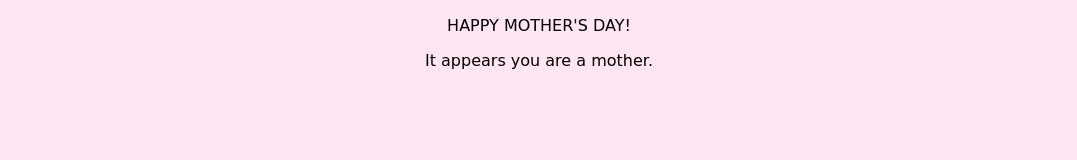
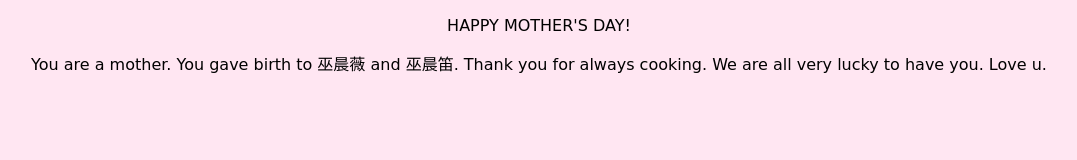
Before and after one commit to rosecake/rosecake.github.io, a plain HTML site: page index.html in a window 1280 px wide. Shown: the whole page, without its empty margins (101-1178 px from the left). Drawn offline with Linux system fonts and the light colour scheme; a web font is replaced by a local one.

Commit message:
Update index.html

```diff
--- a/index.html
+++ b/index.html
@@ -11,6 +11,6 @@
     <link href="https://fonts.googleapis.com/css2?family=Modak&display=swap" rel="stylesheet">
   </head>
   <body> <p> HAPPY MOTHER'S DAY! </p>
-  <p-style="font-size: 150%"> It appears you are a mother. </p>
+  <p-style="font-size: 150%"> You are a mother. You gave birth to 巫晨薇 and 巫晨笛. Thank you for always cooking. We are all very lucky to have you. Love u. </p>
   </body>
   </html>
```
